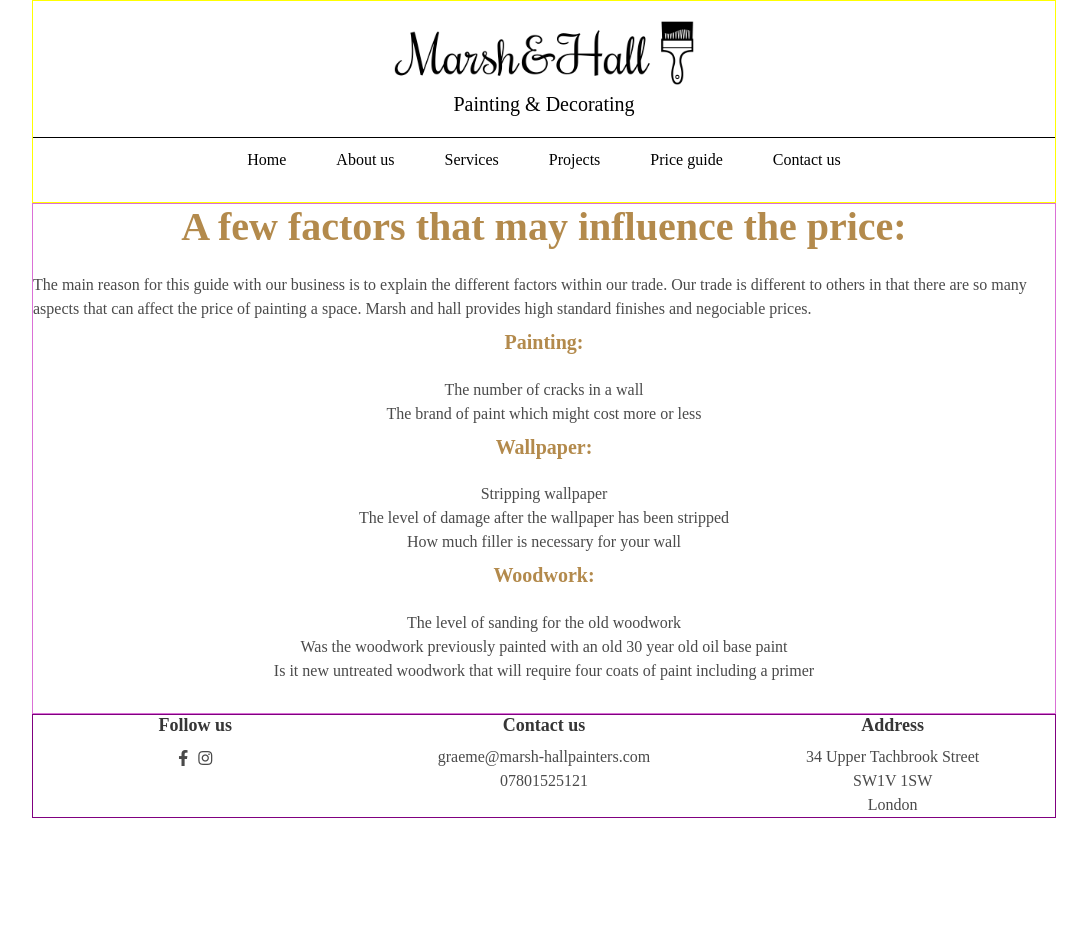
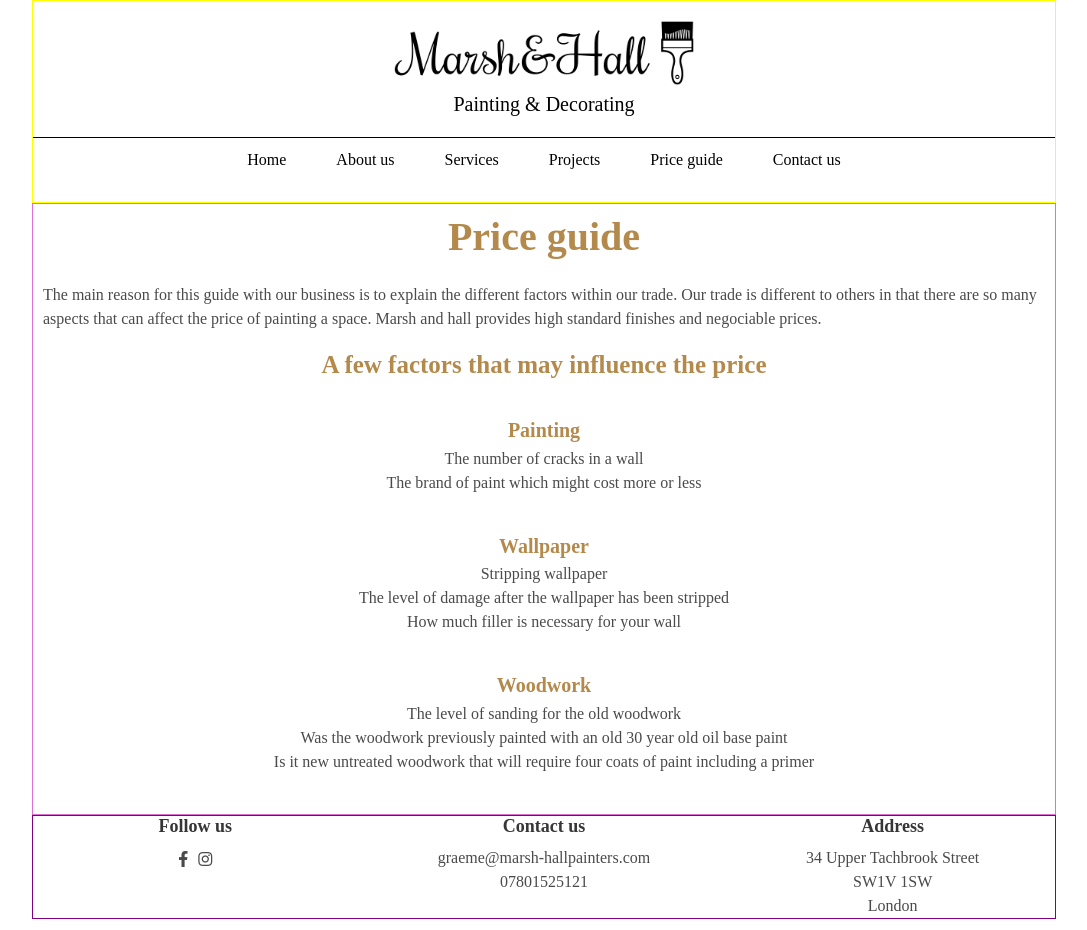
Before and after one commit to sylwiakozlowska/marsh-hall-dark, a React (Create React App) app: page /price-guide in a window 1280 px wide. Shown: the whole page, without its empty margins (96-1183 px from the left). Before the commit the page ends 829 px from the top, so only its background shows below. Built offline with nearby package versions, Linux system fonts and the light colour scheme.

Commit message:
add flex-wrap to menu nav, add margin to price guide

```diff
--- a/src/components/header/_header.scss
+++ b/src/components/header/_header.scss
@@ -16,7 +16,6 @@ $desktop-width: 1024px;
       flex-direction: row;
       justify-content: center;
       justify-content: space-between;
-      // justify-content: flex-end;
     }
     @include mobile() {
       .spacer {
@@ -27,6 +26,9 @@ $desktop-width: 1024px;
     .menu-burger {
       width: 30px;
       margin-right: 20px;
+    }
+    .fa-bars:before{
+      padding-left: 10px;
     }
     .logo {
       max-width: 300px;
--- a/src/components/menu-nav/_menu-nav.scss
+++ b/src/components/menu-nav/_menu-nav.scss
@@ -3,6 +3,7 @@
   justify-content: center;
   .menu {
     display: flex;
+    flex-wrap: wrap;
     margin-bottom: 20px;
 
     @include mobile() {
--- a/src/pages/contact/_contact.scss
+++ b/src/pages/contact/_contact.scss
@@ -10,12 +10,15 @@
     margin: 0 5px;
     .submit-button {
       display: flex;
+      align-items: center;
       justify-content: center;
     }
     .button {
-      background: #d3d3d3;
+      background: #d4b07aeb;
       border: 1px solid #b5b5b5;
-      margin: 20px 0;
+      margin: -20px 0 40px 0;
+      border-radius: 0;
+      padding: 0 40px;
     }
   }
 }
--- a/src/pages/price-guide/PriceGuide.js
+++ b/src/pages/price-guide/PriceGuide.js
@@ -3,14 +3,14 @@ import React from "react";
 function PriceGuide() {
   const data = [
     {
-      title: "Painting:",
+      title: "Painting",
       factors: [
         "The number of cracks in a wall",
         "The brand of paint which might cost more or less",
       ],
     },
     {
-      title: "Wallpaper:",
+      title: "Wallpaper",
       factors: [
         "Stripping wallpaper",
         "The level of damage after the wallpaper has been stripped",
@@ -18,7 +18,7 @@ function PriceGuide() {
       ],
     },
     {
-      title: "Woodwork:",
+      title: "Woodwork",
       factors: [
         "The level of sanding for the old woodwork",
         "Was the woodwork previously painted with an old 30 year old oil base paint",
@@ -44,7 +44,7 @@ function PriceGuide() {
     <div className="price-component page">
       <div className="main-content">
         <h1 className="title is-1">
-          A few factors that may influence the price:
+          Price guide
         </h1>
         <p>
           The main reason for this guide with our business is to explain the
@@ -54,6 +54,7 @@ function PriceGuide() {
           negociable prices.
         </p>
       </div>
+      <h2 className="factor-title title is-2">A few factors that may influence the price</h2>
       {elem}
     </div>
   );
--- a/src/pages/price-guide/_price-guide.scss
+++ b/src/pages/price-guide/_price-guide.scss
@@ -1,10 +1,24 @@
 .price-component {
+  .main-content{
+    padding: 10px;
+  }
   .main-guide {
+    padding: 10px;
     h3 {
-      margin-top: 10px;
+      margin: 20px 0 5px 0;
+
+      @include mobile(){
+        margin: 5px 0;
+      }
     }
     .item-list{
       text-align: center;
     }
   }
+  .factor-title{
+    color: $primary;
+    text-align: center;
+    padding: 10px;
+    margin-bottom: 0;
+  }
 }
```
